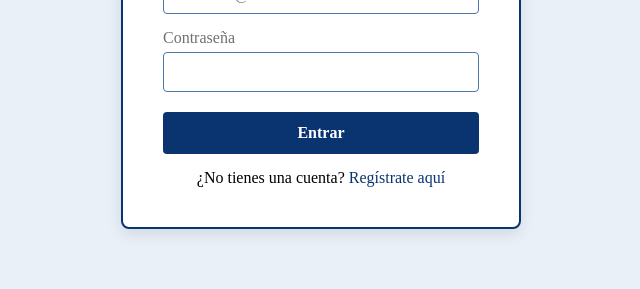
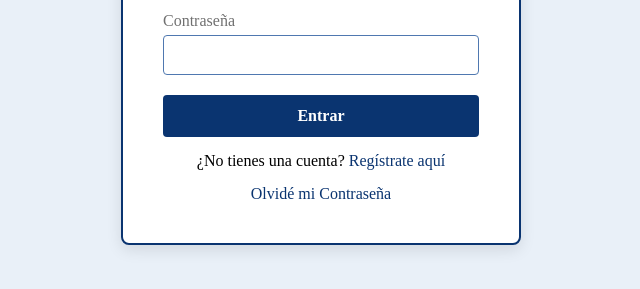
Before and after one commit to orzaboss/Wolf-IA, a plain HTML site: page docs/login.html in a window 1280 px wide. Shown: the part 391-680 px from the top of the page, without its empty margins (319-959 px from the left). Drawn offline with Linux system fonts and the light colour scheme.

Commit message:
contraseña

```diff
--- a/docs/login.css
+++ b/docs/login.css
@@ -94,3 +94,17 @@ input[type="password"] {
 .register-link a:hover {
     text-decoration: underline;
 }
+
+.contraseña-link {
+    margin-top: 15px;
+    text-align: center;
+}
+
+.contraseña-link a {
+    color: var(--royal-blue);
+    text-decoration: none;
+}
+
+.contraseña-link a:hover {
+    text-decoration: underline;
+}
--- a/docs/login.html
+++ b/docs/login.html
@@ -24,6 +24,9 @@
         <div class="register-link">
             <p>¿No tienes una cuenta? <a href="/register">Regístrate aquí</a></p>
         </div>
+        <div class="contraseña-link">
+            <p><a href="/register">Olvidé mi Contraseña</a></p>
+        </div>
     </div>
 </body>
 </html>
```
